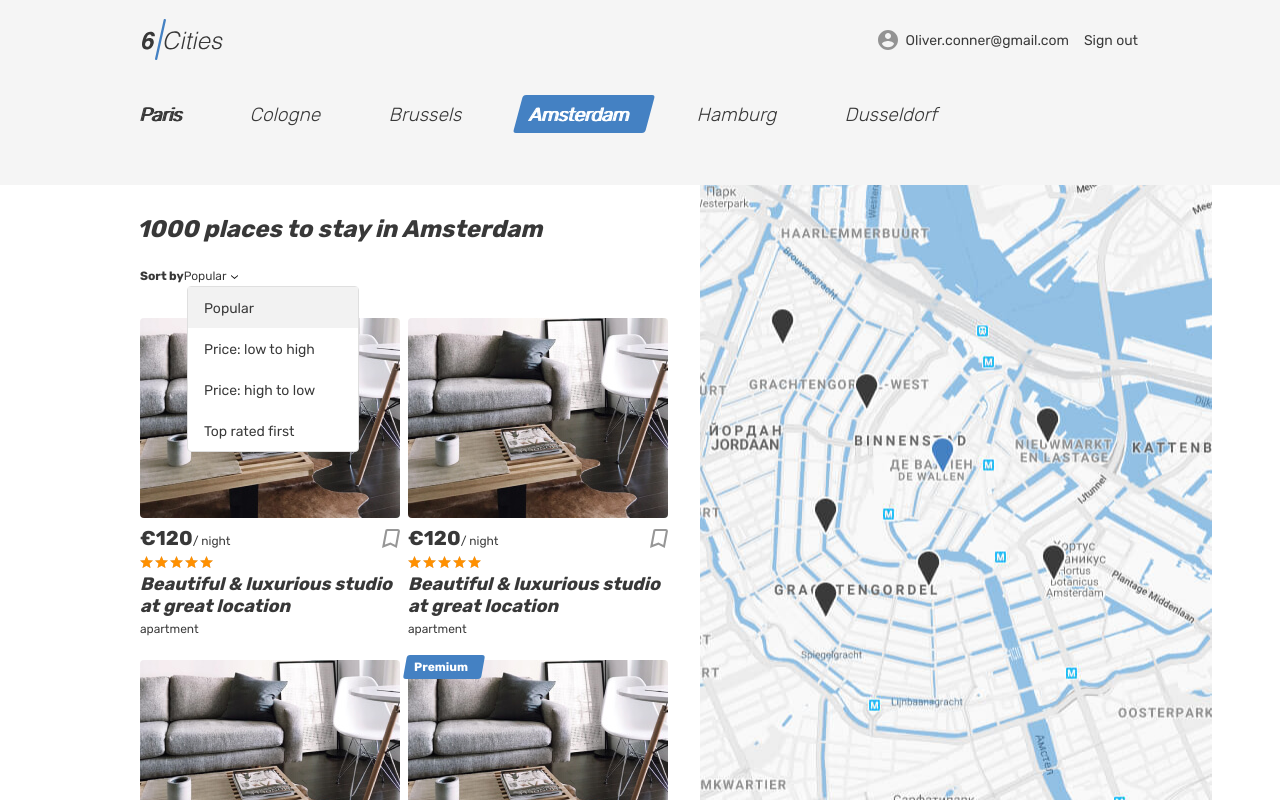
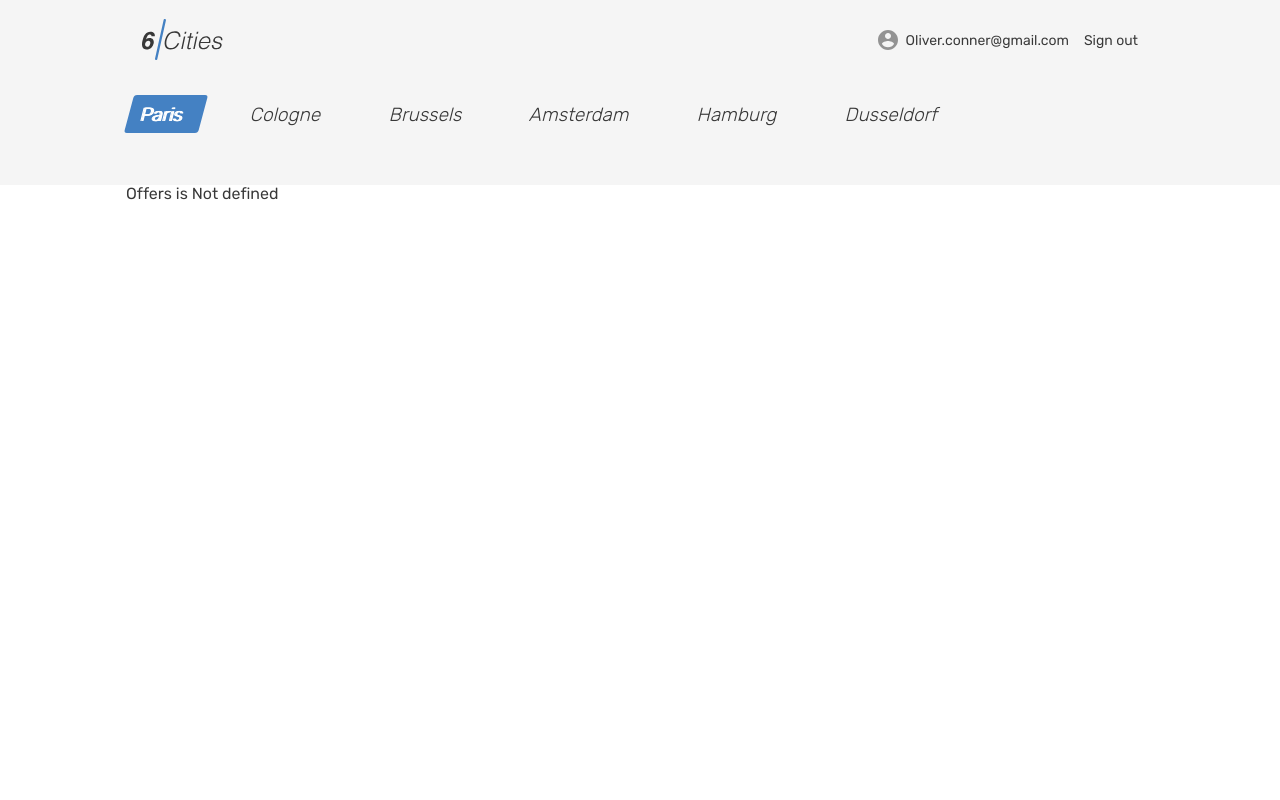
Before and after one commit to KuzMich1994/1088813-six-cities-9, a React (Create React App) app in the folder project/: page / in a window 1280 px wide. Both pictures are taken after a click on the link "Paris". Built offline with nearby package versions, Linux system fonts and the light colour scheme.

Commit message:
create: - added map component and install leaflet library

```diff
--- a/project/package.json
+++ b/project/package.json
@@ -7,6 +7,7 @@
     "axios": "^0.21.1",
     "dayjs": "^1.10.7",
     "history": "^5.2.0",
+    "leaflet": "^1.7.1",
     "react": "^17.0.2",
     "react-dom": "^17.0.2",
     "react-redux": "^7.2.2",
@@ -48,6 +49,7 @@
     "@testing-library/user-event": "^12.8.0",
     "@types/faker": "^5.5.8",
     "@types/jest": "^26.0.24",
+    "@types/leaflet": "^1.7.9",
     "@types/node": "^12.20.43",
     "@types/react": "^17.0.39",
     "@types/react-dom": "^17.0.11",
--- a/project/src/components/app/app.tsx
+++ b/project/src/components/app/app.tsx
@@ -10,6 +10,7 @@ import PrivateRoute from '../private-route/private-route';
 import {Offer} from '../../types/offer';
 import PropertyContent from '../property-content/property-content';
 import {Comment} from '../../types/comment';
+import {SyntheticEvent, useState} from 'react';
 
 type AppProps = {
   placeCounter: number;
@@ -18,13 +19,37 @@ type AppProps = {
 }
 
 function App({placeCounter, offers, comments}: AppProps): JSX.Element {
+  const [city, setCity] = useState('Amsterdam');
+
+  const changeCity = (e: SyntheticEvent, currentCity: string) => {
+    e.preventDefault();
+    setCity(currentCity);
+  }
+
+  const [activeOfferId, setActiveOfferId] = useState<null | number>(null);
+  const changeIsActive = (id: number) => {
+    setActiveOfferId(id);
+  };
+  const removeActiveId = () => {
+    setActiveOfferId(null);
+  }
+
+  console.log(activeOfferId);
 
   return (
     <Routes>
       <Route path={AppRoute.Root} element={<Layout/>}>
         <Route
           path={AppRoute.Root}
-          element={<MainPage placeCounter={placeCounter} offers={offers} />}
+          element={<MainPage
+            placeCounter={placeCounter}
+            offers={offers}
+            currentCity={city}
+            changeCity={changeCity}
+            changeIsActive={changeIsActive}
+            removeActiveId={removeActiveId}
+            activeOfferId={activeOfferId}
+          />}
         />
         <Route
           path={AppRoute.Favorites}
--- /dev/null
+++ b/project/src/components/map/map.tsx
@@ -0,0 +1,52 @@
+import React, {useEffect, useRef} from 'react';
+import {Offer, OfferCity} from '../../types/offer';
+import useMap from '../../hooks/useMap';
+import leaflet from 'leaflet';
+import 'leaflet/dist/leaflet.css';
+
+type MapProps = {
+  currentOfferCity: OfferCity;
+  currentCityOffers: Offer[];
+  activeId: number | null;
+}
+
+function Map({currentOfferCity, currentCityOffers, activeId}: MapProps): JSX.Element {
+  const mapRef = useRef(null);
+  const map = useMap(mapRef, currentOfferCity);
+
+  const defaultCustomIcon = leaflet.icon({
+    iconUrl: '/img/pin.svg',
+    iconSize: [40, 40],
+    iconAnchor: [20, 40],
+  });
+
+  const currentCustomIcon = leaflet.icon({
+    iconUrl: '/img/pin-active.svg',
+    iconSize: [40, 40],
+    iconAnchor: [20, 40],
+  });
+
+  useEffect(() => {
+    if (map) {
+      currentCityOffers.forEach((currentOffer) => {
+        leaflet
+          .marker({
+          lat: currentOffer.location.latitude,
+          lng: currentOffer.location.longitude,
+        }, {
+            icon: (currentOffer.id === activeId ?
+              currentCustomIcon : defaultCustomIcon
+            ),
+          }).addTo(map);
+      });
+    }
+  }, [map, currentCityOffers]);
+
+  return (
+    <div ref={mapRef} style={{maxWidth: '512px', overflow: 'hidden', height: '100%'}}>
+
+    </div>
+  );
+}
+
+export default Map;
--- a/project/src/components/offer-card/offer-card.tsx
+++ b/project/src/components/offer-card/offer-card.tsx
@@ -5,12 +5,11 @@ import {getRating} from '../../utils/common';
 
 type OfferCardProps = {
   offer: Offer;
-  isActive: boolean;
   changeIsActive(id: number): void;
   removeActiveId(): void;
 }
 
-function OfferCard({offer, isActive, changeIsActive, removeActiveId}: OfferCardProps): JSX.Element {
+function OfferCard({offer, changeIsActive, removeActiveId}: OfferCardProps): JSX.Element {
 
   return (
     <article onMouseEnter={() => changeIsActive(offer.id)} onMouseLeave={removeActiveId} className='cities__place-card place-card'>
--- a/project/src/components/offer-list/offer-list.tsx
+++ b/project/src/components/offer-list/offer-list.tsx
@@ -1,26 +1,21 @@
-import React, {useState} from 'react';
+import React from 'react';
 import {Offer} from '../../types/offer';
 import OfferCard from '../offer-card/offer-card';
 
 type OfferListProps = {
   offers: Offer[];
+  changeIsActive(id: number | null): void;
+  removeActiveId(): void;
 }
 
-function OfferList({offers}: OfferListProps): JSX.Element {
+function OfferList({offers, changeIsActive, removeActiveId}: OfferListProps): JSX.Element {
 
-  const [activeOfferId, setActiveOfferId] = useState<null | number>(null);
-  const changeIsActive = (id: number) => {
-    setActiveOfferId(id);
-  };
 
-  const removeActiveId = () => {
-    setActiveOfferId(null);
-  }
 
   return (
     <div className="cities__places-list places__list tabs__content">
       {offers.map((offer) =>
-        <OfferCard key={offer.id} offer={offer} isActive={offer.id === activeOfferId} changeIsActive={changeIsActive} removeActiveId={removeActiveId} />,
+        <OfferCard key={offer.id} offer={offer} changeIsActive={changeIsActive} removeActiveId={removeActiveId} />,
       )}
     </div>
   );
--- a/project/src/const.ts
+++ b/project/src/const.ts
@@ -10,3 +10,12 @@ export enum AuthorizationStatus {
   NotAuthorize = 'not-authorize',
   Unknown = 'unknown',
 }
+
+export const CITIES_LIST = [
+  'Paris',
+  'Cologne',
+  'Brussels',
+  'Amsterdam',
+  'Hamburg',
+  'Dusseldorf',
+]
--- a/project/src/fixture/offer.ts
+++ b/project/src/fixture/offer.ts
@@ -31,8 +31,8 @@ export const offers: Offer[] = [
     isFavorite: true,
     isPremium: false,
     location: {
-      latitude: 52.35514938496378,
-      longitude: 4.673877537499948,
+      latitude: 52.3909553943508,
+      longitude: 4.85309666406198,
       zoom: 8,
     },
     maxAdults: 4,
@@ -50,7 +50,7 @@ export const offers: Offer[] = [
         longitude: 4.895168,
         zoom: 10,
       },
-      name: 'Hamburg',
+      name: 'Amsterdam',
     },
     description: 'A quiet cozy and picturesque that hides behind a a river by the unique lightness of Amsterdam.',
     goods: [
@@ -70,8 +70,8 @@ export const offers: Offer[] = [
     isFavorite: false,
     isPremium: false,
     location: {
-      latitude: 52.35514938496378,
-      longitude: 4.673877537499948,
+      latitude: 52.369553943508,
+      longitude: 4.85309666406198,
       zoom: 8,
     },
     maxAdults: 4,
@@ -89,7 +89,7 @@ export const offers: Offer[] = [
         longitude: 4.895168,
         zoom: 10,
       },
-      name: 'Moscow',
+      name: 'Amsterdam',
     },
     description: 'A quiet cozy and picturesque that hides behind a a river by the unique lightness of Amsterdam.',
     goods: [
@@ -109,8 +109,8 @@ export const offers: Offer[] = [
     isFavorite: true,
     isPremium: false,
     location: {
-      latitude: 52.35514938496378,
-      longitude: 4.673877537499948,
+      latitude: 52.3909553943508,
+      longitude: 4.929309666406198,
       zoom: 8,
     },
     maxAdults: 4,
@@ -128,7 +128,7 @@ export const offers: Offer[] = [
         longitude: 4.895168,
         zoom: 10,
       },
-      name: 'Moscow',
+      name: 'Amsterdam',
     },
     description: 'A quiet cozy and picturesque that hides behind a a river by the unique lightness of Amsterdam.',
     goods: [
@@ -148,84 +148,8 @@ export const offers: Offer[] = [
     isFavorite: true,
     isPremium: true,
     location: {
-      latitude: 52.35514938496378,
-      longitude: 4.673877537499948,
-      zoom: 8,
-    },
-    maxAdults: 4,
-    previewImage: 'img/apartment-01.jpg',
-    price: 120,
-    rating: 3.2,
-    title: 'Beautiful & luxurious studio at great location',
-    type: 'apartment',
-  },
-  {
-    bedrooms: 3,
-    city: {
-      location: {
-        latitude: 52.370216,
-        longitude: 4.895168,
-        zoom: 10,
-      },
-      name: 'Stockholm',
-    },
-    description: 'A quiet cozy and picturesque that hides behind a a river by the unique lightness of Amsterdam.',
-    goods: [
-      'Heating',
-    ],
-    host: {
-      avatarUrl: 'img/1.png',
-      id: 3,
-      isPro: true,
-      name: 'Angelina',
-    },
-    id: 6,
-    images: [
-      'img/apartment-01.jpg',
-    ],
-    isFavorite: true,
-    isPremium: true,
-    location: {
-      latitude: 52.35514938496378,
-      longitude: 4.673877537499948,
-      zoom: 8,
-    },
-    maxAdults: 4,
-    previewImage: 'img/apartment-01.jpg',
-    price: 120,
-    rating: 3.2,
-    title: 'Beautiful & luxurious studio at great location',
-    type: 'apartment',
-  },
-  {
-    bedrooms: 3,
-    city: {
-      location: {
-        latitude: 52.370216,
-        longitude: 4.895168,
-        zoom: 10,
-      },
-      name: 'Nairobi',
-    },
-    description: 'A quiet cozy and picturesque that hides behind a a river by the unique lightness of Amsterdam.',
-    goods: [
-      'Heating',
-    ],
-    host: {
-      avatarUrl: 'img/1.png',
-      id: 3,
-      isPro: true,
-      name: 'Angelina',
-    },
-    id: 7,
-    images: [
-      'img/apartment-01.jpg',
-    ],
-    isFavorite: true,
-    isPremium: true,
-    location: {
-      latitude: 52.35514938496378,
-      longitude: 4.673877537499948,
+      latitude: 52.3809553943508,
+      longitude: 4.939309666406198,
       zoom: 8,
     },
     maxAdults: 4,
--- a/project/src/pages/main-page/main-page.tsx
+++ b/project/src/pages/main-page/main-page.tsx
@@ -1,14 +1,25 @@
-import React from 'react';
+import React, {SyntheticEvent} from 'react';
 import Header from '../../components/header/header';
 import {Offer} from '../../types/offer';
 import OfferList from '../../components/offer-list/offer-list';
+import {CITIES_LIST} from '../../const';
+import Map from '../../components/map/map';
 
 type MainPageProps = {
   placeCounter: number;
   offers: Offer[];
+  currentCity: string;
+  changeCity(e: SyntheticEvent, currentCity: string): void;
+  changeIsActive(id: number | null): void;
+  removeActiveId(): void;
+  activeOfferId: number | null;
 }
 
-function MainPage({placeCounter, offers}: MainPageProps): JSX.Element {
+function MainPage({placeCounter, offers, currentCity, changeCity, changeIsActive, removeActiveId, activeOfferId}: MainPageProps): JSX.Element {
+
+  const currentOffers = offers.filter((offer) => offer.city.name === currentCity);
+  const currentOfferCity = currentOffers.find((offer) => offer.city);
+
 
   return (
     <div className="page page--gray page--main">
@@ -19,39 +30,21 @@ function MainPage({placeCounter, offers}: MainPageProps): JSX.Element {
         <div className="tabs">
           <section className="locations container">
             <ul className="locations__list tabs__list">
-              <li className="locations__item">
-                <a className="locations__item-link tabs__item" href="#">
-                  <span>Paris</span>
+              {CITIES_LIST.map((city, index) => {
+                const cityId = `${city}-${index}`;
+
+                return(
+                  <li key={cityId} className="locations__item">
+                    <a onClick={(e: SyntheticEvent) => changeCity(e, city)} className={`locations__item-link tabs__item ${currentCity === city ? 'tabs__item--active' : ''}`} href="#">
+                      <span>{city}</span>
                     </a>
                   </li>
-              <li className="locations__item">
-                <a className="locations__item-link tabs__item" href="#">
-                  <span>Cologne</span>
-                </a>
-              </li>
-              <li className="locations__item">
-                <a className="locations__item-link tabs__item" href="#">
-                  <span>Brussels</span>
-                </a>
-              </li>
-              <li className="locations__item">
-                <a className="locations__item-link tabs__item tabs__item--active">
-                  <span>Amsterdam</span>
-                </a>
-              </li>
-              <li className="locations__item">
-                <a className="locations__item-link tabs__item" href="#">
-                  <span>Hamburg</span>
-                </a>
-              </li>
-              <li className="locations__item">
-                <a className="locations__item-link tabs__item" href="#">
-                  <span>Dusseldorf</span>
-                </a>
-              </li>
+                )
+              })}
             </ul>
           </section>
         </div>
+        {currentOfferCity ?
           <div className="cities">
             <div className="cities__places-container container">
               <section className="cities__places places">
@@ -72,13 +65,21 @@ function MainPage({placeCounter, offers}: MainPageProps): JSX.Element {
                     <li className="places__option" tabIndex={0}>Top rated first</li>
                   </ul>
                 </form>
-              <OfferList offers={offers}/>
+                <OfferList offers={currentOffers} changeIsActive={changeIsActive} removeActiveId={removeActiveId}/>
               </section>
               <div className="cities__right-section">
-              <section className="cities__map map"></section>
+                <section className="cities__map map">
+                  <Map currentOfferCity={currentOfferCity.city} currentCityOffers={currentOffers} activeId={activeOfferId}/>
+                </section>
               </div>
             </div>
+          </div> :
+          <div className="cities">
+            <div className="cities__places-container container">
+              <span>Offers is Not defined</span>
             </div>
+          </div>
+        }
       </main>
     </div>
   );
--- a/project/src/types/offer.ts
+++ b/project/src/types/offer.ts
@@ -1,4 +1,4 @@
-type LocationOffer = {
+export type LocationOffer = {
   latitude: number;
   longitude: number;
   zoom: number;
@@ -11,7 +11,7 @@ type HostOffer = {
   name: string;
 }
 
-type OfferCity = {
+export type OfferCity = {
   location: LocationOffer;
   name: string;
 }
```
Also changed, not shown: project/src/components/property-content/property-content.tsx (+6 -4 lines), project/src/hooks/useMap.ts (added, +37 -0 lines), 1 other file (tests, documents, lock files or other folders). Lines whose indentation alone changed are shown as unchanged.
